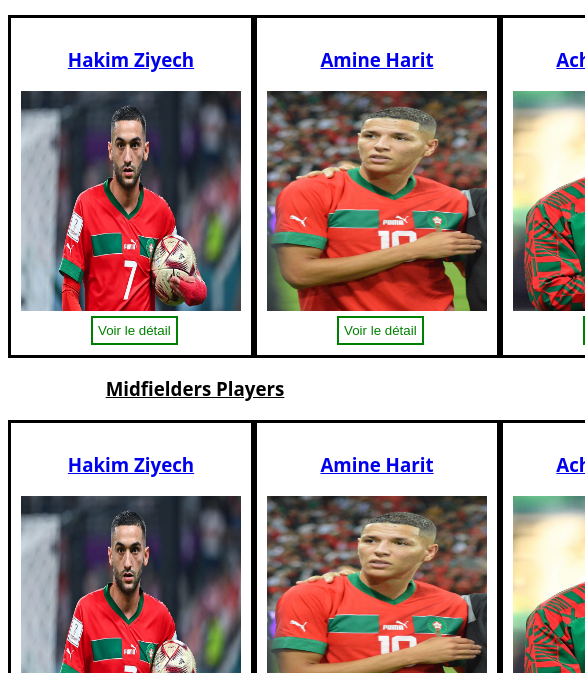
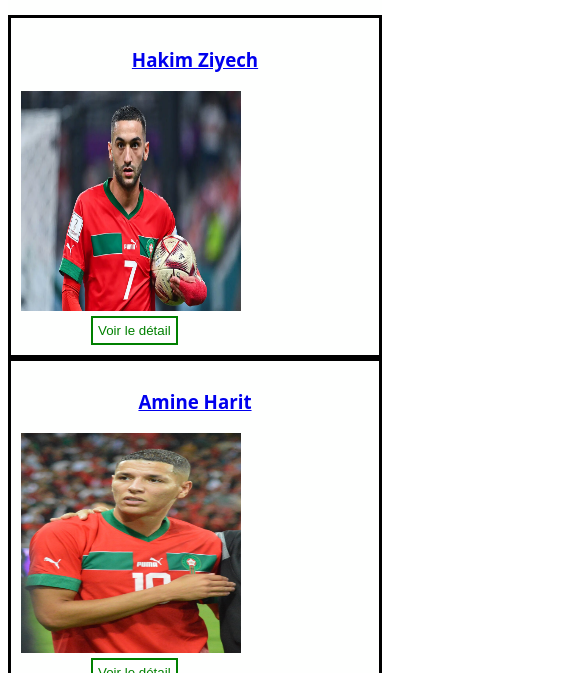
Before and after one commit to 22Tayeb/MoroccanPlayers, a plain HTML site: page home.html in a window 390 px wide. Shown: the part 171-844 px from the top of the page, 585 px wide, since content can reach past the window. Drawn offline with Linux system fonts and the light colour scheme.

Commit message:
6th commit

```diff
--- a/style.css
+++ b/style.css
@@ -103,3 +103,13 @@ button:hover{
 #Strikers, #Midfielders, #Defenders, #Goalkepers{
     text-decoration: underline
 }
+
+@media screen and (max-width: 760px) {
+/* Insérez vos propriétés CSS ici, avec vos sélecteurs*/
+
+.flex-columns{
+    display: flex;
+    flex-direction: column;
+}
+
+}
```
